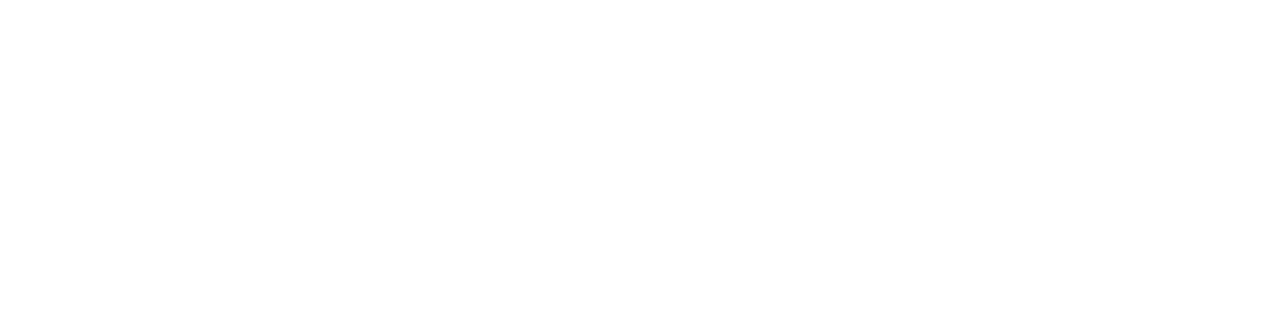
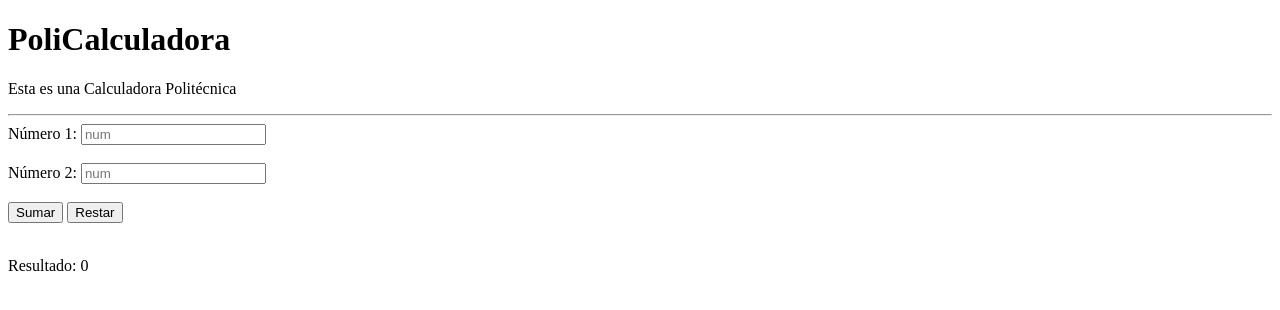
Before and after one commit to 2025-b-sw-construccion-gr2/huilca-2025-b-fehv-sw-gr2, a plain HTML site: page 01.Calculadora/index.html in a window 1280 px wide. Drawn offline with Linux system fonts and the light colour scheme.

Commit message:
Agregando codiogo de calculadora

```diff
--- a/01.Calculadora/index.html
+++ b/01.Calculadora/index.html
@@ -3,9 +3,38 @@
 <head>
     <meta charset="UTF-8">
     <meta name="viewport" content="width=device-width, initial-scale=1.0">
-    <title>CalculadoraFer</title>
+    <title>Calculadora</title>
 </head>
+
+
 <body>
+    <h1>PoliCalculadora</h1>
+    <p>Esta es una Calculadora Politécnica</p>
+    <hr>
+    <!-- Campo para la suma , este es un comentario xd -->
+     <div>
+        <label for = "num1">Número 1:</label>
+        <input type = "number" id  = "num1" placeholder = "num">
+        <br>
+        <br>
+        <label for = "num2">Número 2:</label>
+        <input type = "number" id  = "num2" placeholder = "num">
+     </div>
+     <!-- Botones para sumar o restar  -->
+     <div>
+        <br>
+        <button onclick="calcularSuma()">Sumar</button>
+        <button onclick="calcularResta()">Restar</button>
+        <br><br>
+        <p>Resultado: <span id="resultado">0</span></p>
+    </div>
+
+    <!-- Incluir los archivos JavaScript -->
+    <script src="Operaciones/fehv-suma/suma.js"></script>
+    <script src="Operaciones/fehv-resta/resta.js"></script>
+    <script src="main.js"></script>
+
 
 </body>
+
 </html>
--- a/01.Calculadora/main.js
+++ b/01.Calculadora/main.js
@@ -0,0 +1,13 @@
+function calcularSuma() {
+    const num1 = parseFloat(document.getElementById('num1').value) || 0;
+    const num2 = parseFloat(document.getElementById('num2').value) || 0;
+    const resultado = sumarNumeros(num1, num2);
+    document.getElementById('resultado').textContent = resultado;
+}
+
+function calcularResta() {
+    const num1 = parseFloat(document.getElementById('num1').value) || 0;
+    const num2 = parseFloat(document.getElementById('num2').value) || 0;
+    const resultado = restarNumeros(num1, num2);
+    document.getElementById('resultado').textContent = resultado;
+}
```
